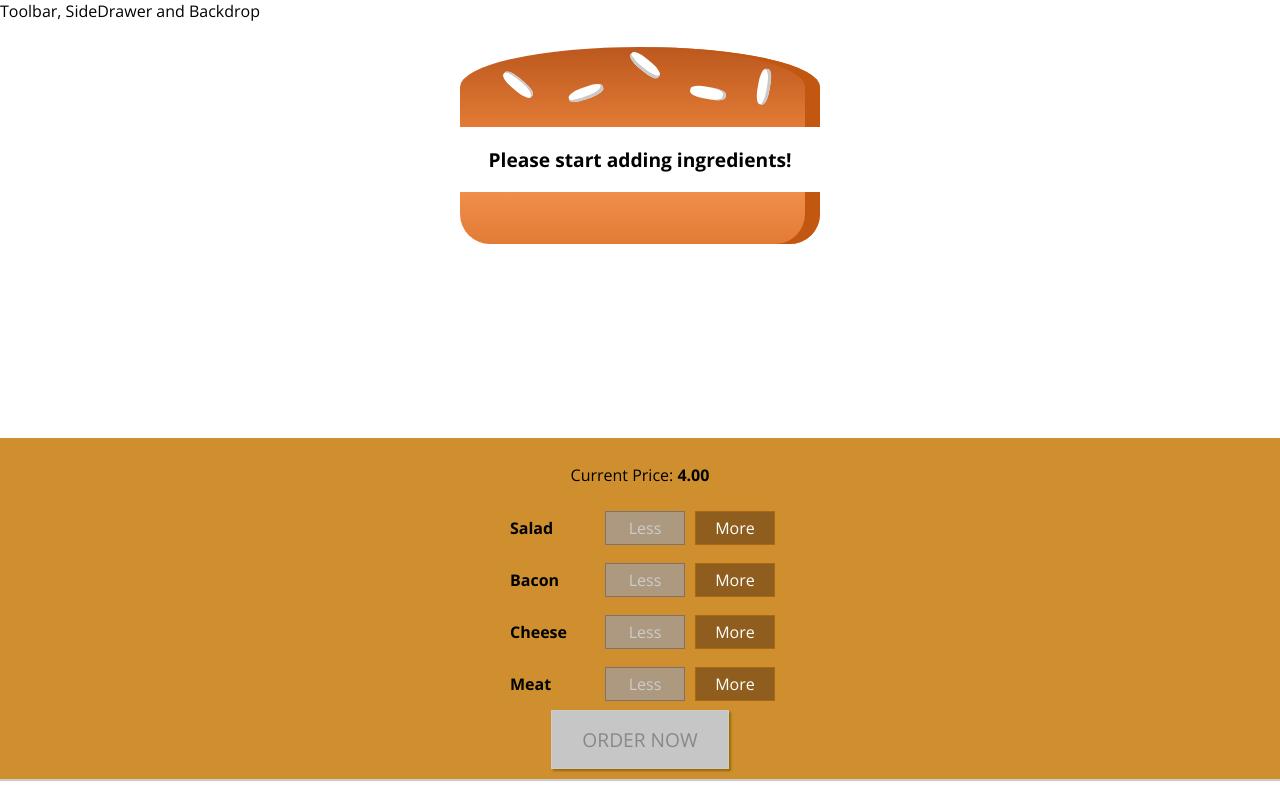
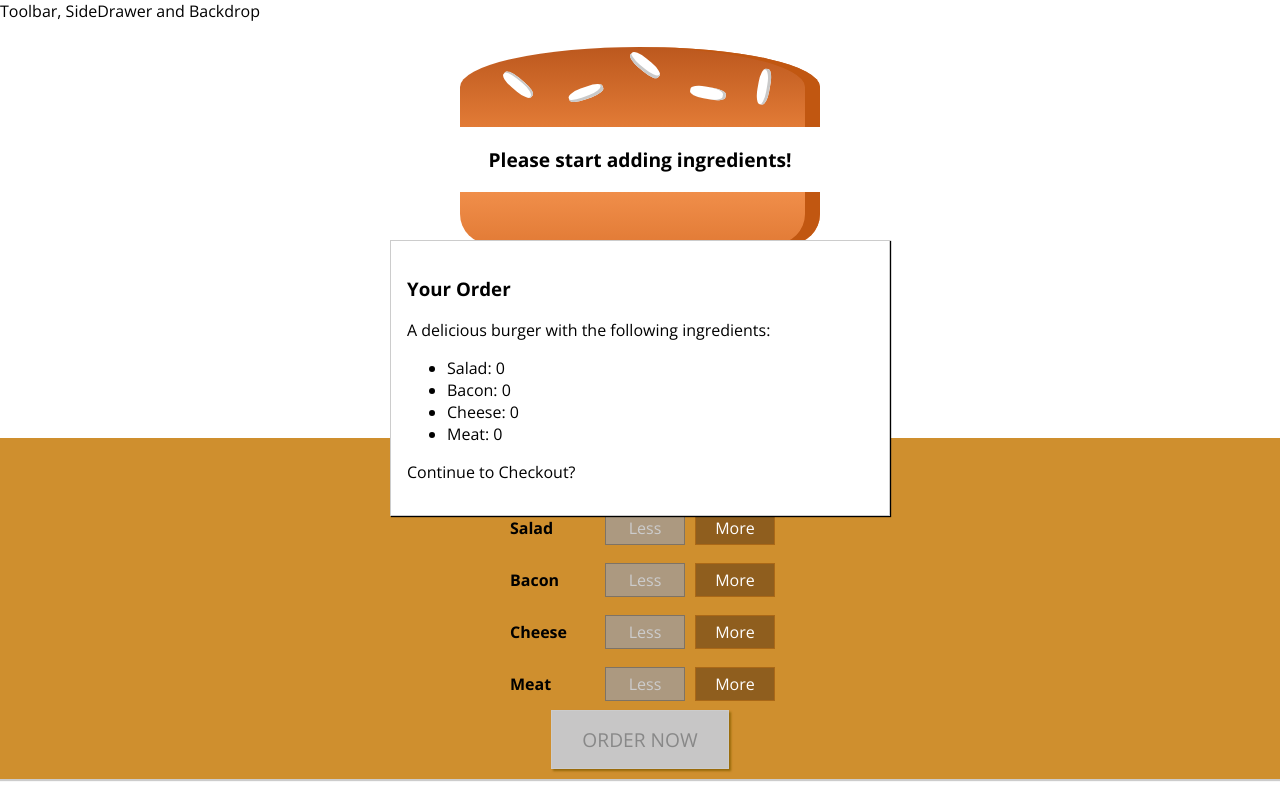
Before and after one commit to anilgudur/R-burger-app, a React (Create React App) app: page / in a window 1280 px wide. Built offline with nearby package versions, Linux system fonts and the light colour scheme.

Commit message:
8.128 - Creating the order summary modal

```diff
--- /dev/null
+++ b/src/components/Burger/OrderSummary/OrderSummary.js
@@ -0,0 +1,23 @@
+import React from "react";
+
+const orderSummary = props => {
+  const ingredientSummary = Object.keys(props.ingredients).map(igKey => {
+    return (
+      <li key={igKey}>
+        <span style={{ textTransform: "capitalize" }}>{igKey}</span>:{" "}
+        {props.ingredients[igKey]}
+      </li>
+    );
+  });
+
+  return (
+    <>
+      <h3>Your Order</h3>
+      <p>A delicious burger with the following ingredients:</p>
+      <ul>{ingredientSummary}</ul>
+      <p>Continue to Checkout?</p>
+    </>
+  );
+};
+
+export default orderSummary;
--- /dev/null
+++ b/src/components/UI/Modal/Modal.js
@@ -0,0 +1,6 @@
+import React from "react";
+import classes from "./Modal.module.css";
+
+const modal = props => <div className={classes.Modal}>{props.children}</div>;
+
+export default modal;
--- /dev/null
+++ b/src/components/UI/Modal/Modal.module.css
@@ -0,0 +1,20 @@
+.Modal {
+  position: fixed;
+  z-index: 500;
+  background-color: white;
+  width: 70%;
+  border: 1px solid #ccc;
+  box-shadow: 1px 1px 1px black;
+  padding: 16px;
+  left: 15%;
+  top: 30%;
+  box-sizing: border-box;
+  transition: all 0.3s ease-out;
+}
+
+@media (min-width: 600px) {
+  .Modal {
+    width: 500px;
+    left: calc(50% - 250px);
+  }
+}
--- a/src/containers/BurgerBuilder/BurgerBuilder.js
+++ b/src/containers/BurgerBuilder/BurgerBuilder.js
@@ -1,6 +1,8 @@
 import React, { Component } from "react";
 import Burger from "../../components/Burger/Burger";
 import BurgerControls from "../../components/Burger/BurgerControls/BurgerControls";
+import Modal from "../../components/UI/Modal/Modal";
+import OrderSummary from "../../components/Burger/OrderSummary/OrderSummary";
 
 const INGREDIENT_PRICES = {
   salad: 0.5,
@@ -85,6 +87,9 @@
           price={this.state.totalPrice}
           isPurchasable={this.state.isPurchasable}
         />
+        <Modal>
+          <OrderSummary ingredients={this.state.ingredients} />
+        </Modal>
       </>
     );
   }
```
Also changed, not shown: src/components/UI/Backdrop/Backdrop.js (added).
